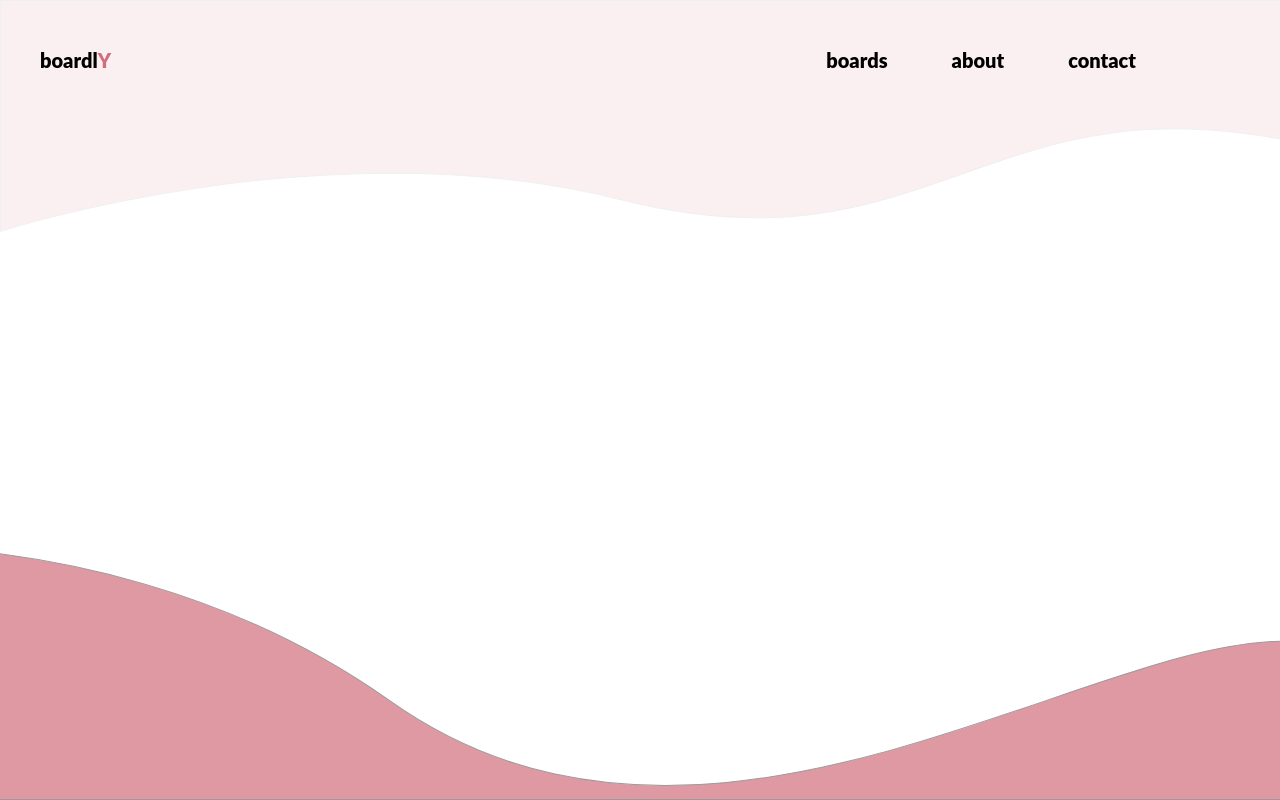
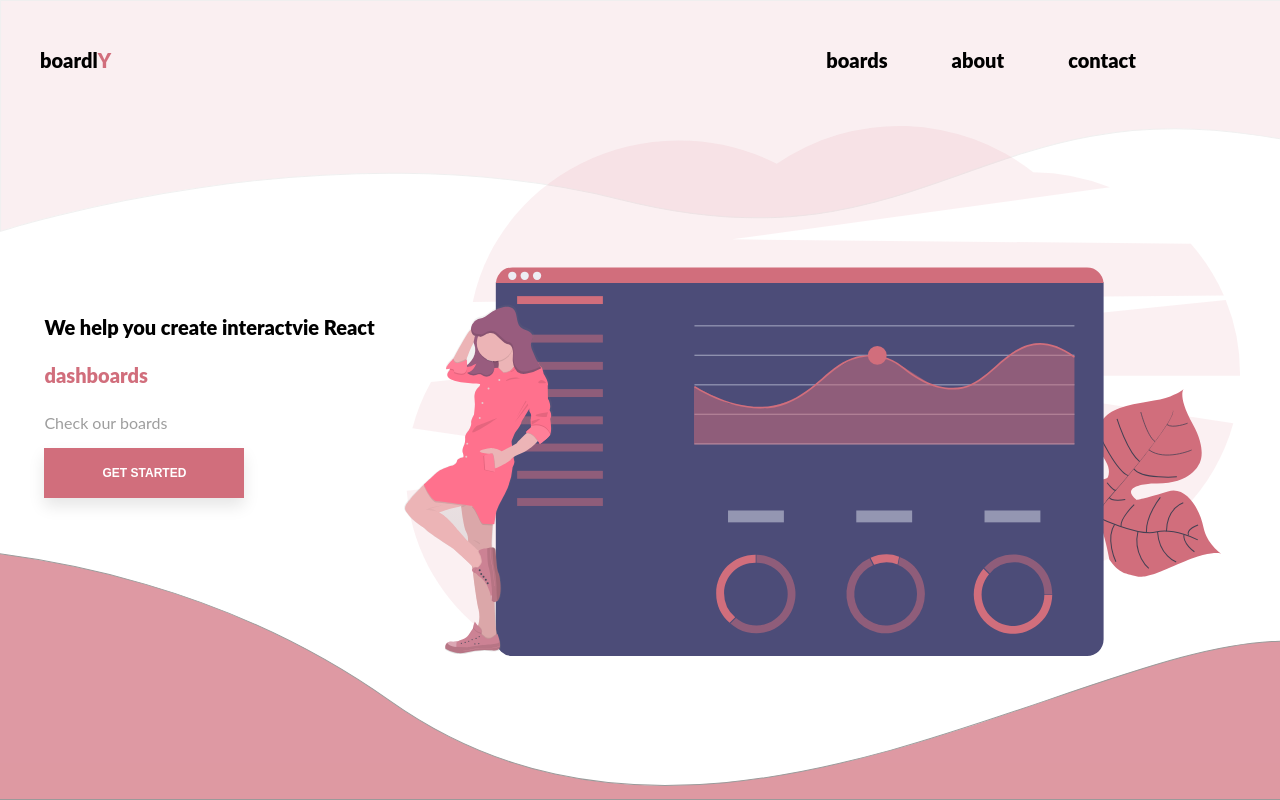
Before and after one commit to ChaitanyaKaranam/boardly, a React (Create React App) app: page / in a window 1280 px wide. Built offline with nearby package versions, Linux system fonts and the light colour scheme; the HTML template or start-up script is replaced by a standard one.

Commit message:
Added home page

```diff
--- a/src/App.js
+++ b/src/App.js
@@ -1,6 +1,8 @@
 import React from 'react';
 import Header from './components/Header';
+import Home from './components/Home';
 import './styles/App.scss';
+import './styles/Components.scss';
 
 function App() {
   return (
@@ -8,6 +10,9 @@ function App() {
       <header className="App-header">
        <Header/>
       </header>
+      <main>
+        <Home/>
+      </main>
     </div>
   );
 }
--- /dev/null
+++ b/src/components/Home.js
@@ -0,0 +1,24 @@
+import React, { Component } from 'react';
+import '../styles/Home.scss';
+import Button from './styled/button';
+import dashboard from '../images/svg/dashboard.svg'
+
+class Home extends Component {
+    render() {
+        return (
+            <div className="home__wrapper">
+                <div className="content__wrapper">
+                    <span>We help you create interactvie React</span>
+                    <span className="red">dashboards</span>
+                    <span className="grey sub-heading">Check our boards</span>
+                    <Button name="GET STARTED"/>
+                </div>
+                <div className="img__wrapper">
+                    <img src={dashboard}/>
+                </div>
+            </div>
+        );
+    }
+}
+
+export default Home;
--- /dev/null
+++ b/src/components/styled/button.js
@@ -0,0 +1,7 @@
+import React from 'react';
+
+export default (props) => {
+    return(
+        <button className="primary-button">{props.name}</button>
+    )
+}
--- a/src/styles/App.scss
+++ b/src/styles/App.scss
@@ -2,3 +2,15 @@
   min-height: 100vh;
   background: url('../images/svg/bottomLayer.svg') bottom no-repeat, url('../images/svg/topLayer.svg') no-repeat;
 }
+
+header{
+  position: fixed;
+  width: 100%;
+}
+
+main{
+  height: 100vh;
+  display: grid;
+  padding-left: 40px;
+  padding-right: 40px;
+}
--- /dev/null
+++ b/src/styles/Components.scss
@@ -0,0 +1,19 @@
+.primary-button{
+    background-color: #D16E7C;
+    border: none;
+    width: 200px;
+    height: 50px;
+    color: white;
+    font-size: 12px;
+    font-weight: 900;
+    cursor: pointer;
+    box-shadow: 0px 8px 15px rgba(0, 0, 0, 0.1);
+    transition: all 0.1s ease 0s;
+    &:hover{
+        background-color: #D16E7CCC;
+        transform: translateY(-1px);
+    }
+    &:active{
+        transform: translateY(1px);
+    }
+}
--- /dev/null
+++ b/src/styles/Home.scss
@@ -0,0 +1,15 @@
+.home__wrapper{
+    display: grid;
+    grid-template-columns: 1fr 1fr;
+    align-items: center;
+    line-height: 3rem;
+    span{
+        font-weight: 900;
+        font-size: 20px;
+        display: block;
+    }
+}
+
+.content__wrapper{
+    justify-self: center;
+}
--- a/src/styles/index.scss
+++ b/src/styles/index.scss
@@ -9,3 +9,12 @@ body{
 .red{
   color: #D16E7C;
 }
+
+.grey{
+  color: #9E9E9E;
+}
+
+.sub-heading{
+  font-size: 16px !important;
+  font-weight: 400 !important;
+}
```
